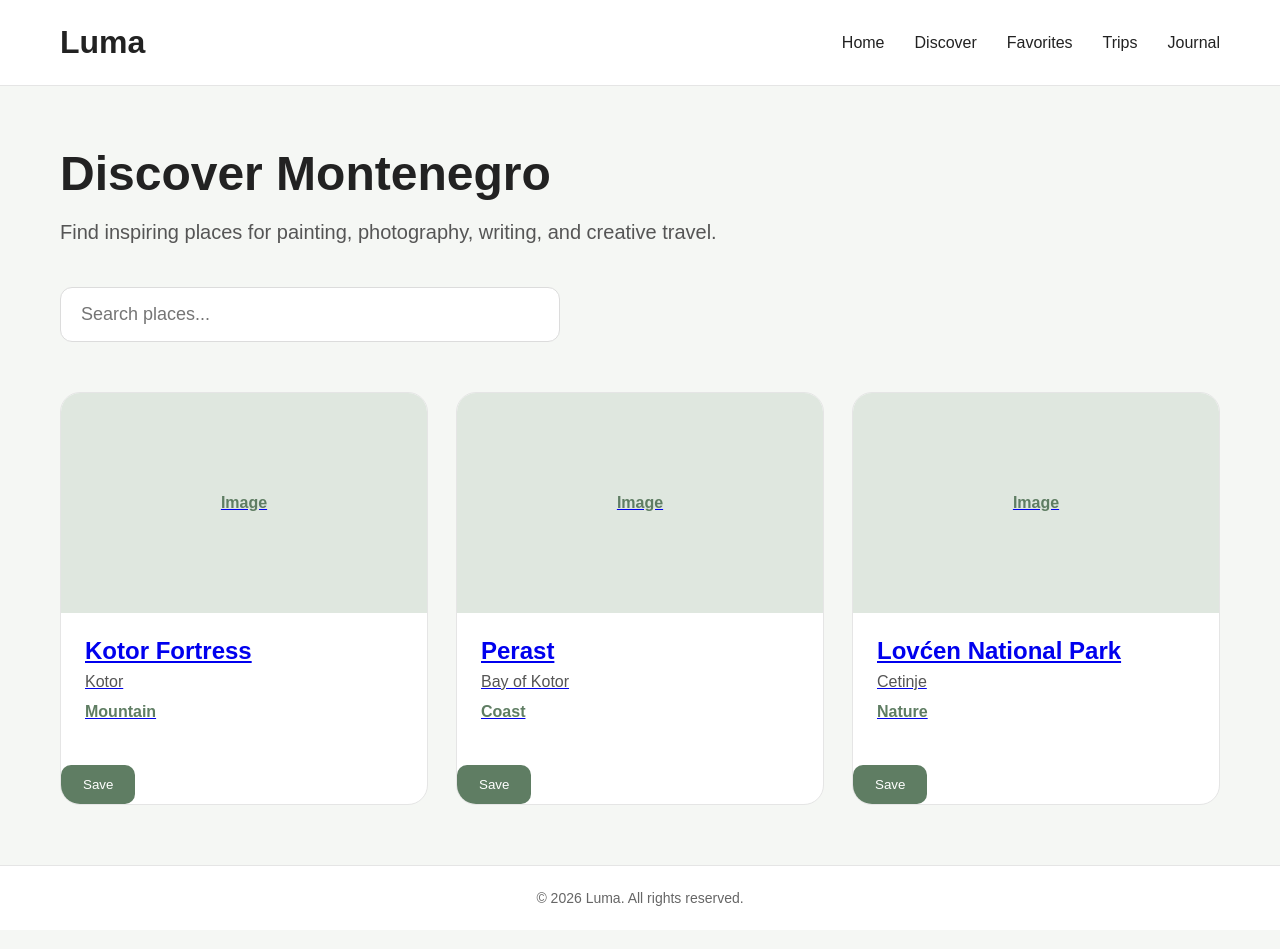
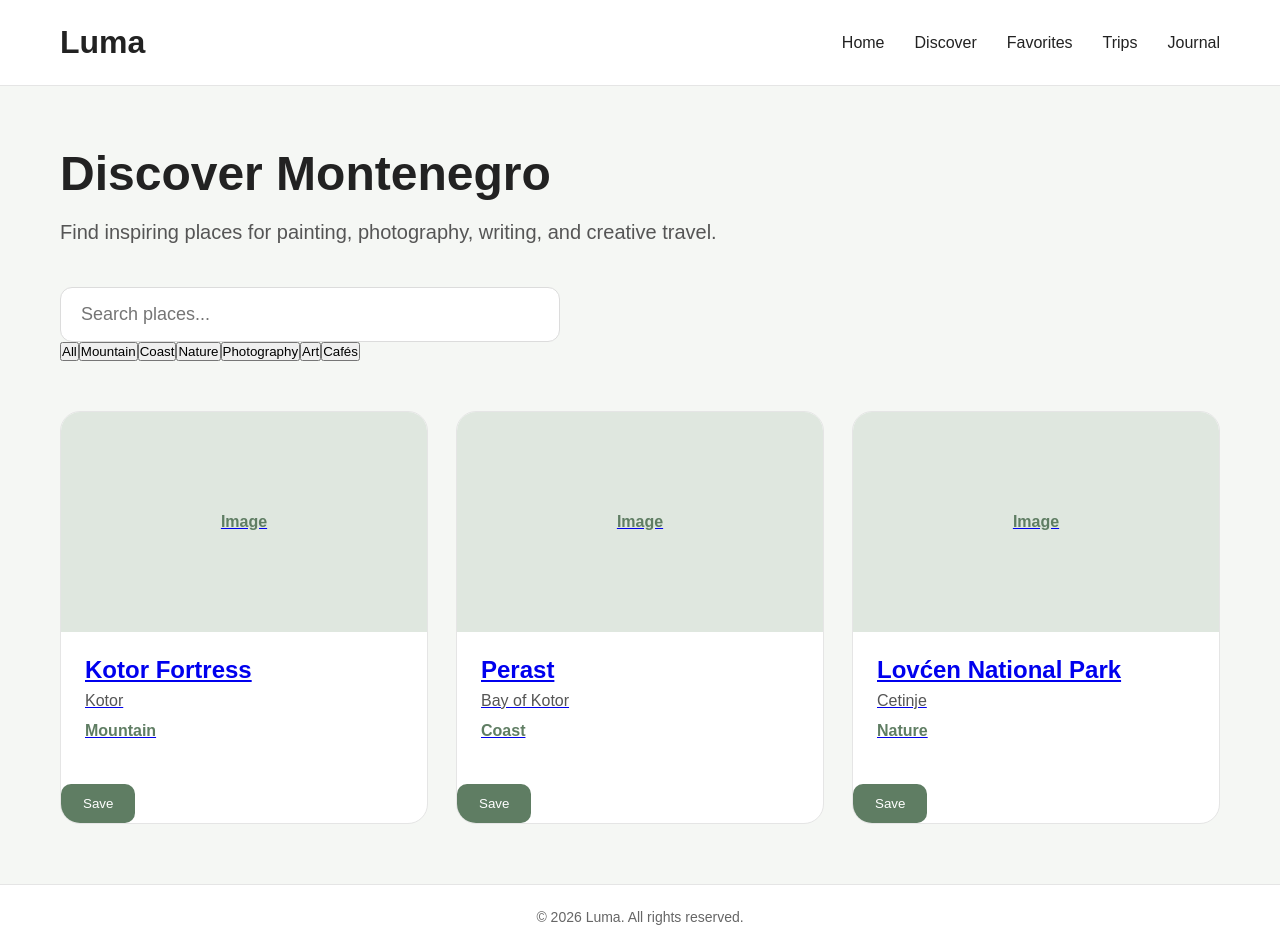
Before and after one commit to Filipmcetinje/luma, a React app in the folder frontend/: page /discover in a window 1280 px wide. Built offline with nearby package versions, Linux system fonts and the light colour scheme; the HTML template or start-up script is replaced by a standard one.

Commit message:
Add category filters to discover page

```diff
--- a/frontend/src/pages/Discover/Discover.jsx
+++ b/frontend/src/pages/Discover/Discover.jsx
@@ -5,11 +5,29 @@ import PlaceCard from "../../components/PlaceCard/PlaceCard";
 import SearchBar from "../../components/SearchBar/SearchBar";
 import places from "../../data/places";
 
+const categories = [
+  "All",
+  "Mountain",
+  "Coast",
+  "Nature",
+  "Photography",
+  "Art",
+  "Cafés",
+];
+
 function Discover({ favoritePlaceIds, onToggleFavorite }) {
   const [search, setSearch] = useState("");
+  const [selectedCategory, setSelectedCategory] = useState("All");
 
   const filteredPlaces = places.filter((place) => {
-    return place.title.toLowerCase().includes(search.toLowerCase());
+    const matchesSearch = place.title
+      .toLowerCase()
+      .includes(search.toLowerCase());
+
+    const matchesCategory =
+      selectedCategory === "All" || place.category === selectedCategory;
+
+    return matchesSearch && matchesCategory;
   });
 
   return (
@@ -24,6 +42,19 @@ function Discover({ favoritePlaceIds, onToggleFavorite }) {
       </section>
 
       <SearchBar search={search} setSearch={setSearch} />
+
+      <div className="discover__filters">
+        {categories.map((category) => (
+          <button
+            className="discover__filter-button"
+            key={category}
+            type="button"
+            onClick={() => setSelectedCategory(category)}
+          >
+            {category}
+          </button>
+        ))}
+      </div>
 
       <section className="discover__places">
         {filteredPlaces.map((place) => (
```
